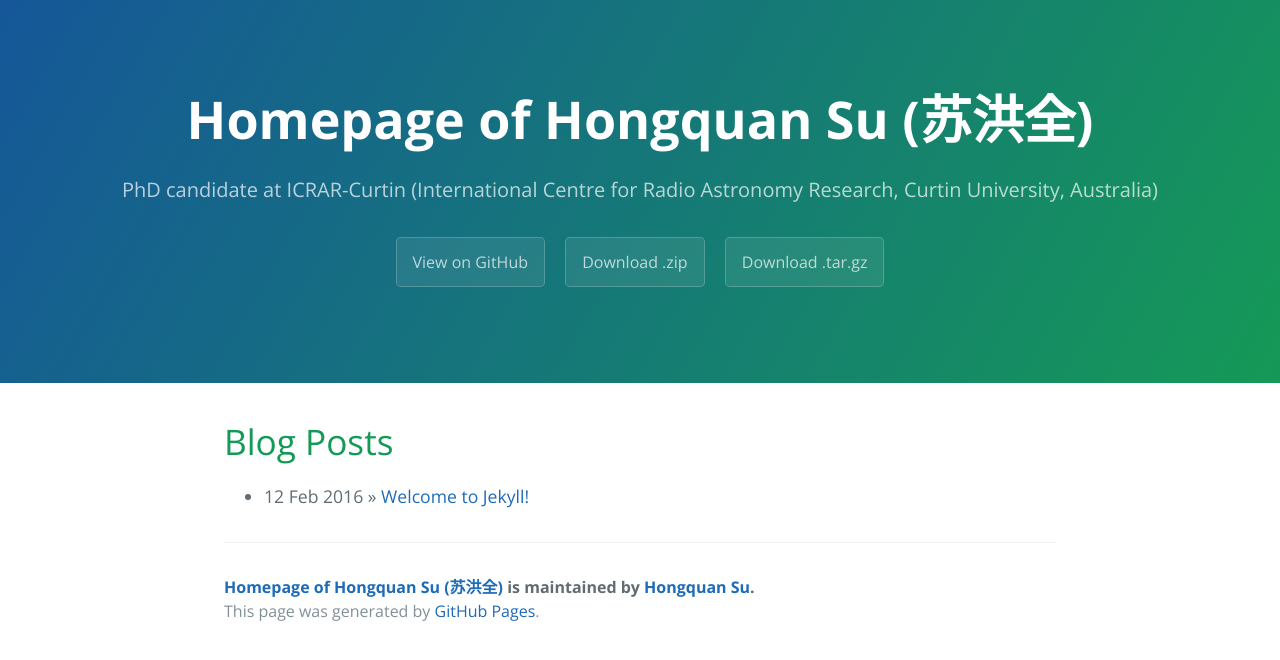
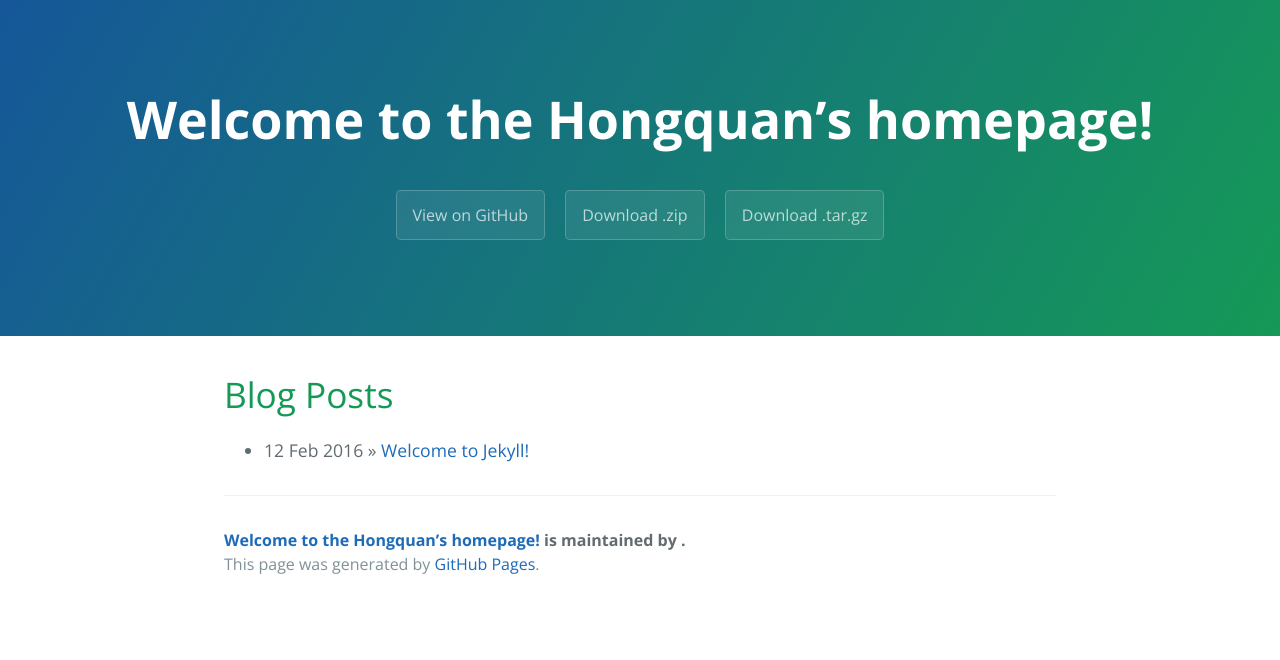
Before and after one commit to HongquanSu/hongquansu.github.io, a Jekyll site: the page built from index.html, in a window 1280 px wide. Shown: the top 660 px of the page. Built offline with Jekyll 4.4.1, drawn with Linux system fonts in a browser that asks for light colours; the list of posts is cut into pages by our own code.

```diff
--- a/_config.yml
+++ b/_config.yml
@@ -1,27 +1,2 @@
-# Setup
-title:        Homepage of Hongquan Su (苏洪全)
-tagline:      PhD candidate at ICRAR-Curtin (International Centre for Radio Astronomy Research, Curtin University, Australia)
-baseurl:      ""
-paginate:     1
-locale:       "en"
-
-# About/contact
-author:
-  name:       Hongquan Su
-  url:
-
-# Gems
-gems:
-  - jekyll-paginate
-  - jekyll-seo-tag
-
-#Others
-markdown: kramdown
-kramdown:
-  input: GFM
-  extensions:
-    - autolink
-    - footnotes
-    - smart
-  enable_coderay: true
-  syntax_highlighter: rouge
+title: Welcome to the Hongquan’s homepage!
+description: Feel free to bookmark this to keep an eye on my project updates.
```
